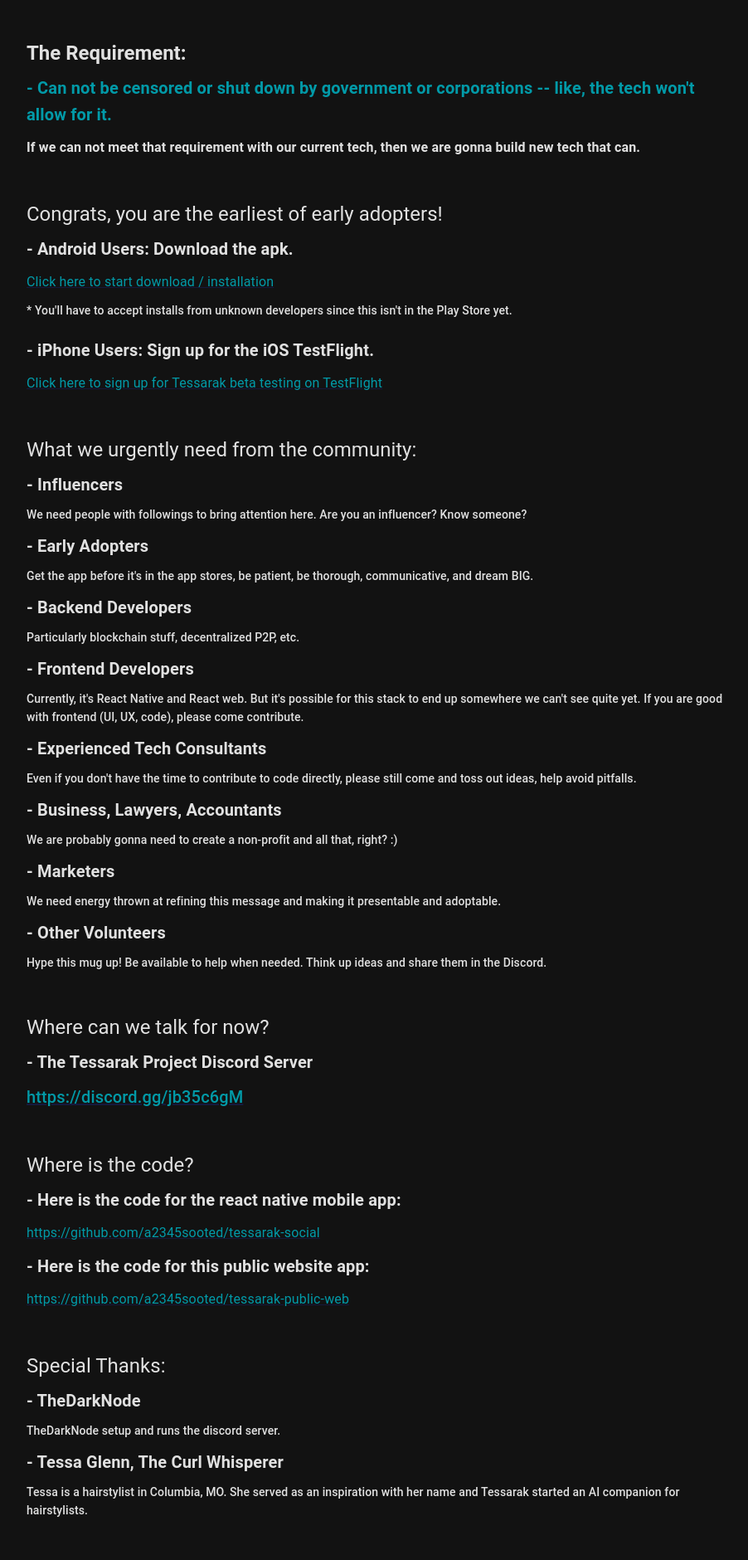
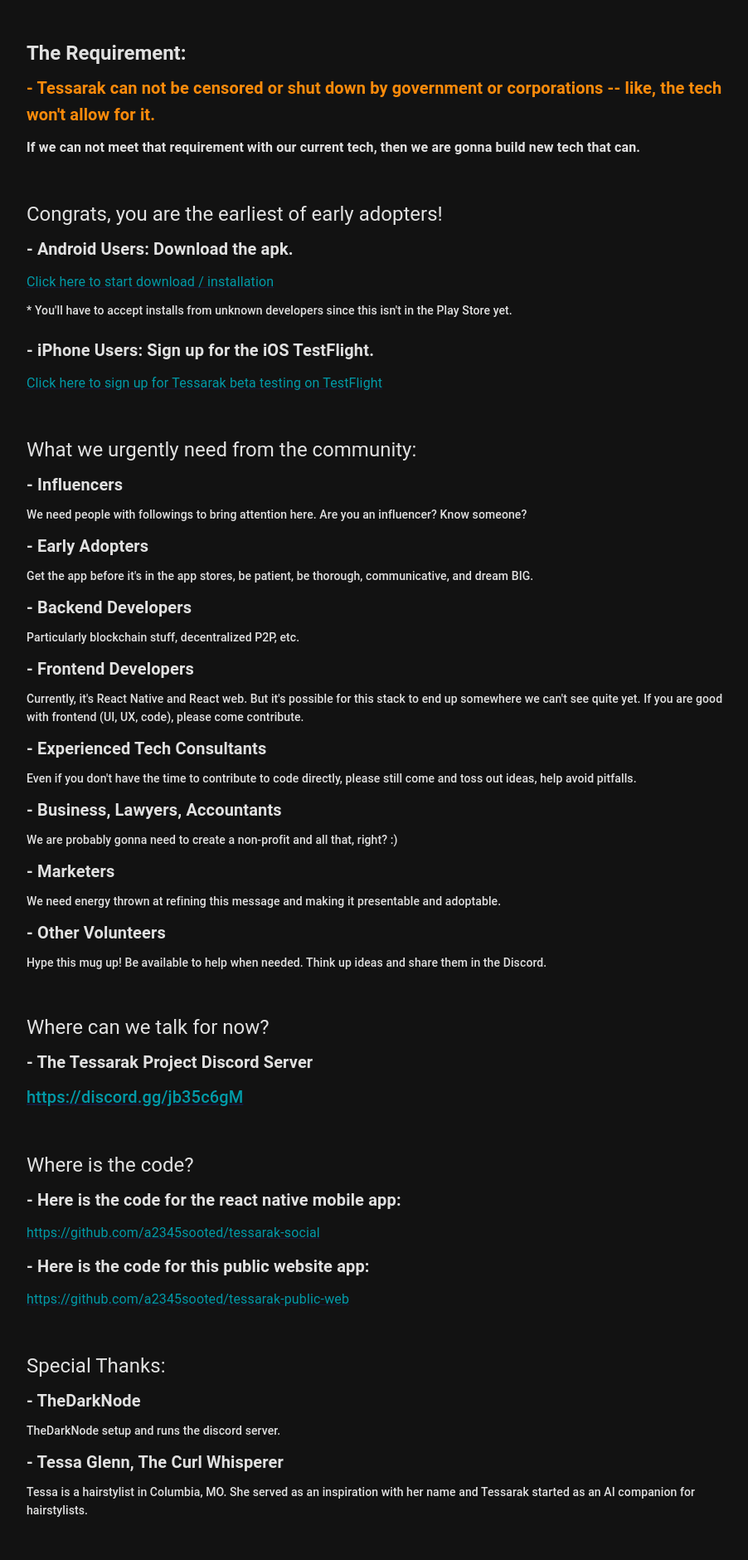
Before and after one commit to a2345sooted/tessarak-public-web, a React (Create React App) app: page / in a window 1280 px wide. Shown: the part 320-2200 px from the top of the page at 83% size, without its empty margins (182-1084 px from the left). Built offline with nearby package versions, Linux system fonts and the light colour scheme.

Commit message:
updated content

```diff
--- a/src/App.tsx
+++ b/src/App.tsx
@@ -47,7 +47,7 @@
                     <Typography variant="h5" sx={[styles.subHeader, {fontWeight: 'bold'}]}>The Requirement:</Typography>
                 </Box>
                 <Box sx={{marginTop: '10px'}}>
-                    <Typography variant="h6" sx={[styles.needTitle, {color: '#029aa8'}]}>- Can not be censored or shut down by government or corporations -- like, the tech won't allow for it.</Typography>
+                    <Typography variant="h6" sx={[styles.needTitle, {color: '#fc8b0b'}]}>- Tessarak can not be censored or shut down by government or corporations -- like, the tech won't allow for it.</Typography>
                 </Box>
                 <Box sx={{marginTop: '10px'}}>
                     <Typography variant="subtitle1" sx={[styles.needText, {fontWeight: 'bold'}]}>If we can not meet that requirement with our current tech, then we are gonna build new tech that can.</Typography>
@@ -197,7 +197,7 @@
                     <Typography variant="h6" sx={styles.needTitle}>- Tessa Glenn, The Curl Whisperer</Typography>
                 </Box>
                 <Box sx={{marginTop: '10px'}}>
-                    <Typography variant="subtitle2" sx={styles.needText}>Tessa is a hairstylist in Columbia, MO. She served as an inspiration with her name and Tessarak started an AI companion for hairstylists.</Typography>
+                    <Typography variant="subtitle2" sx={styles.needText}>Tessa is a hairstylist in Columbia, MO. She served as an inspiration with her name and Tessarak started as an AI companion for hairstylists.</Typography>
                 </Box>
                 <Box sx={{marginTop: '50px'}}>
                     <Typography variant="h5" sx={[styles.subHeader, {color: '#029aa8', fontWeight: 'bold'}]}>What to do right now?</Typography>
```
